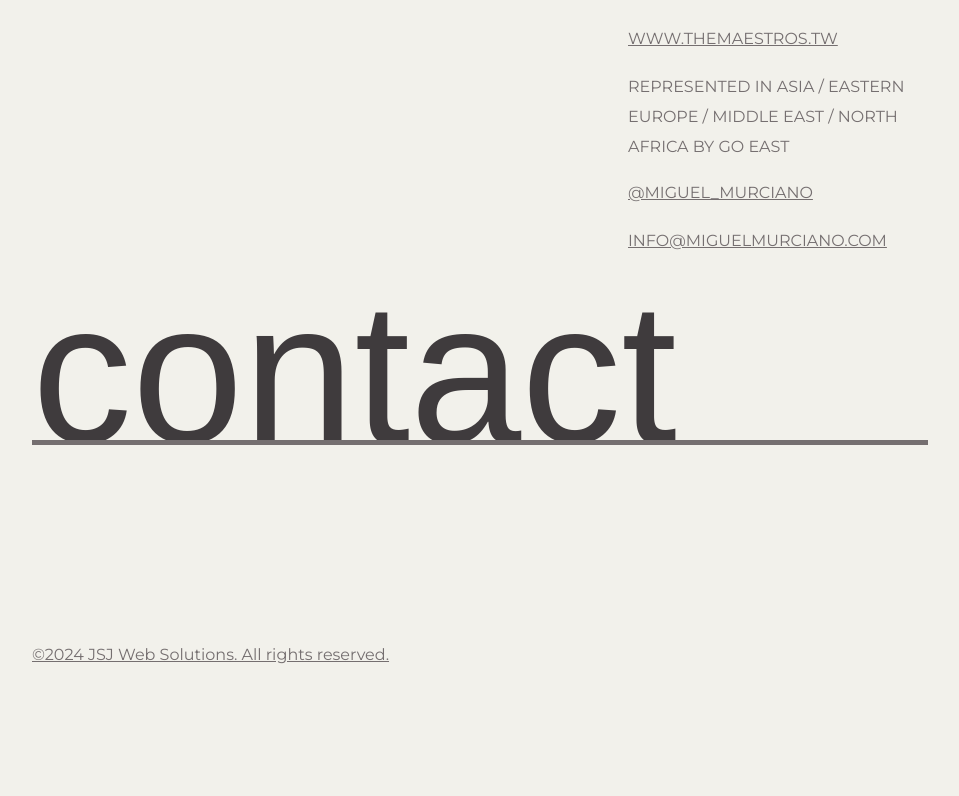
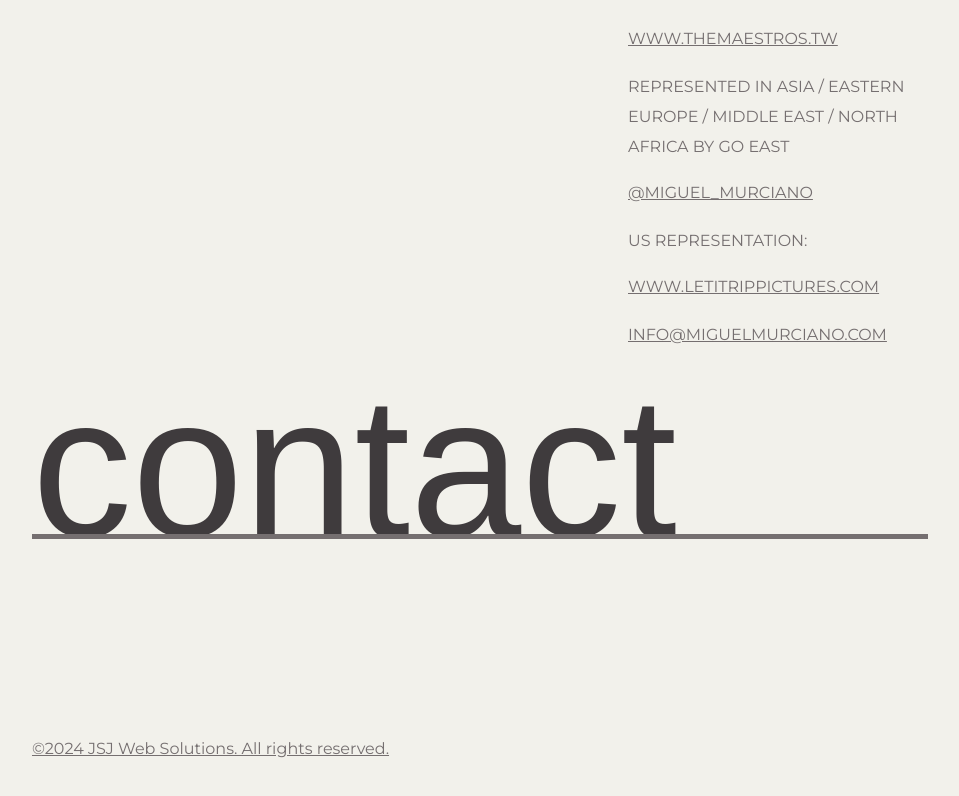
Before and after one commit to JSJ-Web-Solutions/miguel-murciano, a React (Vite) app: page / in a window 1280 px wide. Shown: the part 8835-9631 px from the top of the page, without its empty margins (160-1119 px from the left). Before the commit the page ends 9539 px from the top, so only its background shows below. Built offline with nearby package versions, Linux system fonts and the light colour scheme; a web font is replaced by a local one.

Commit message:
new link contact

```diff
--- a/src/components/Contact.jsx
+++ b/src/components/Contact.jsx
@@ -30,6 +30,14 @@ function Contact() {
             </a>
           </li>
           <li>
+            <p>US REPRESENTATION:</p>
+          </li>
+          <li>
+            <a href="https://www.letitrippictures.com" target="_blank">
+              WWW.LETITRIPPICTURES.COM
+            </a>
+          </li>
+          <li>
             <a href="mailto:info@miguelmurciano.com" target="_blank">
               INFO@MIGUELMURCIANO.COM
             </a>
```
